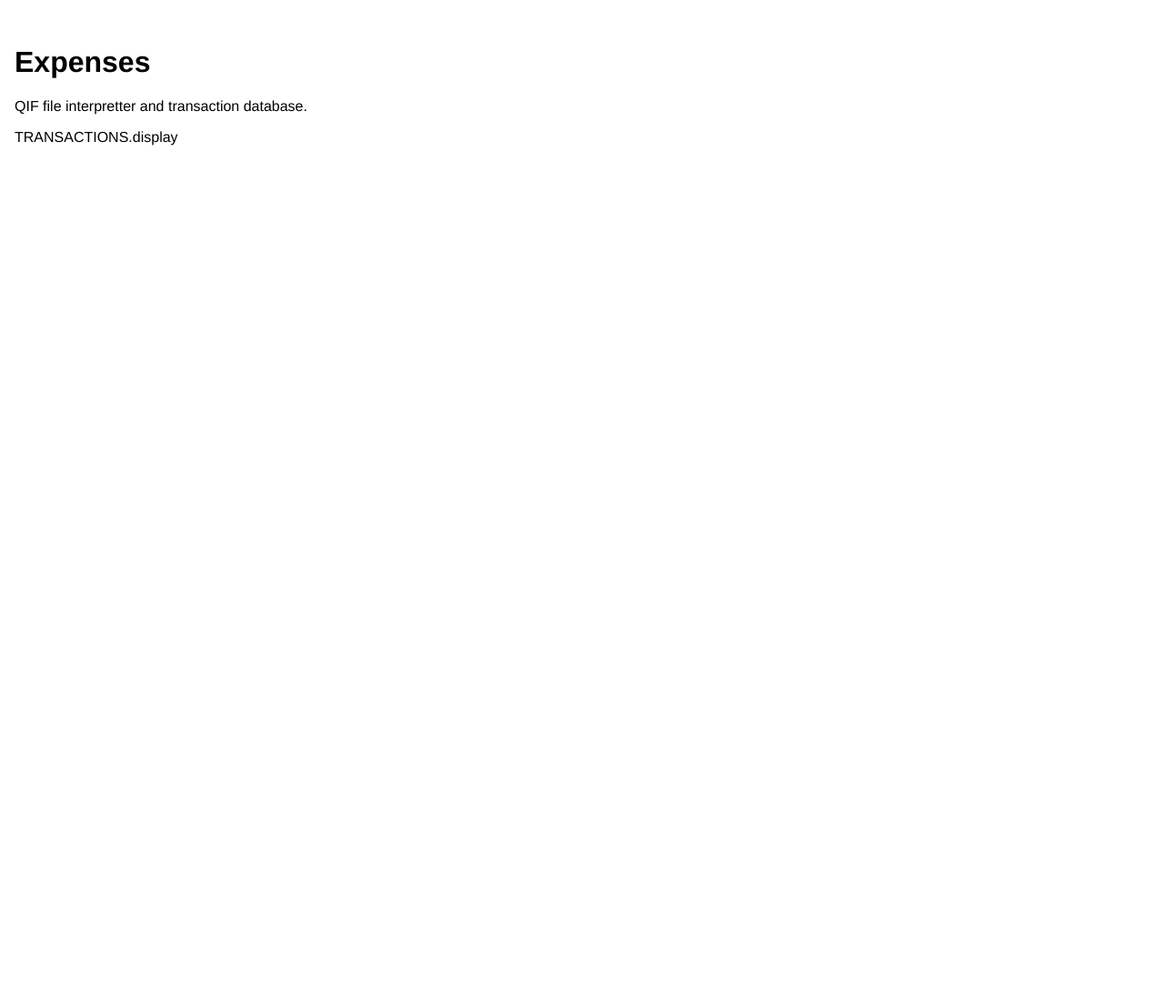
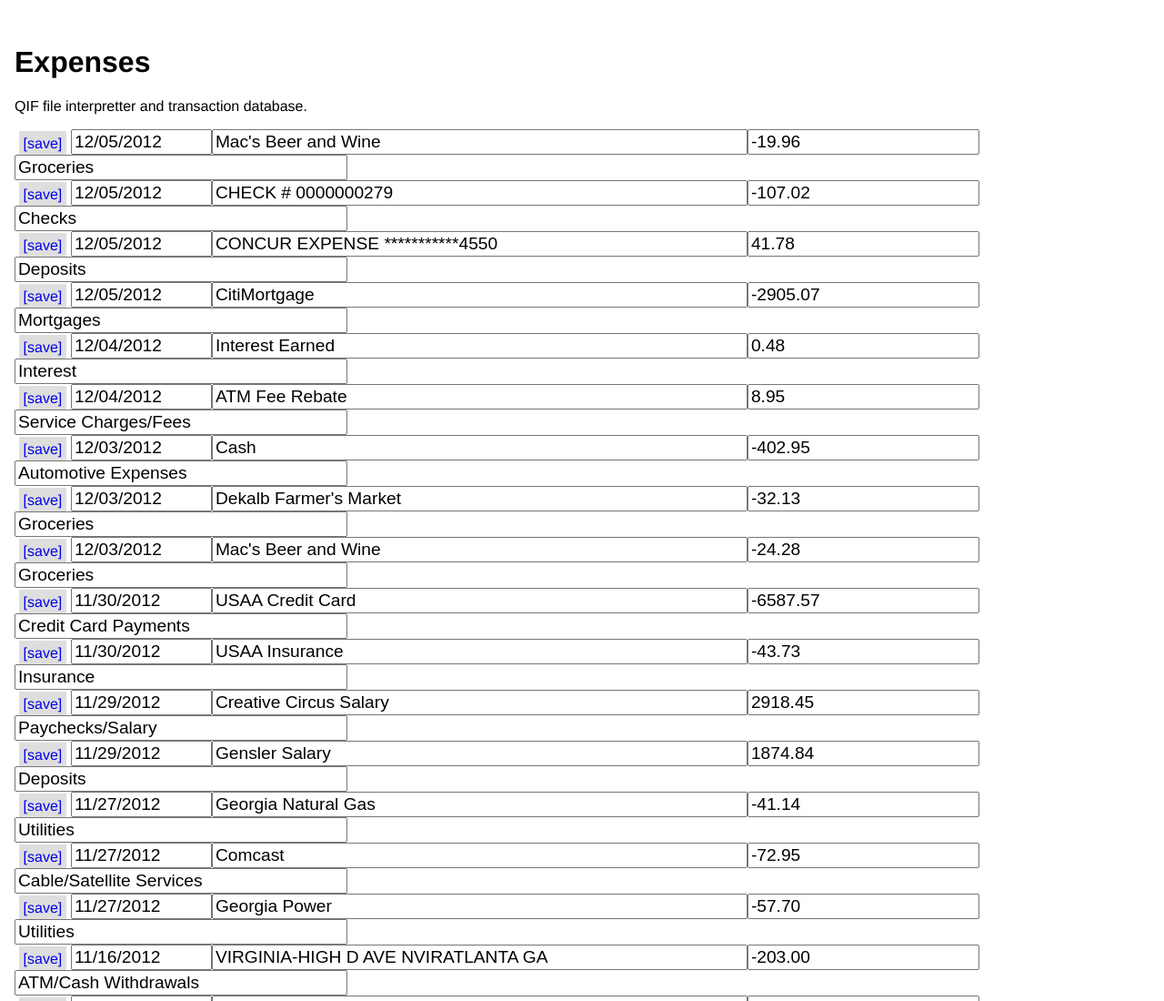
Before and after one commit to caltemose/expenses, a website: page production/app/index.html in a window 1280 px wide. Shown: the top 1100 px of the page at 91% size. Before the commit the page ends 800 px from the top, so only its background shows below. Drawn offline with nearby package versions, Linux system fonts and the light colour scheme; files that its build step writes are made by us from their sources.

Commit message:
building js modules

```diff
--- a/production/app/scripts/main.js
+++ b/production/app/scripts/main.js
@@ -33,26 +33,47 @@
 TRANSACTIONS.ui = (function() {
 	'use strict';
 
-	//private vars & methods
-	var $container;
+    // [ private properties ]
+	var containerId, $container;
 
+    // [ private methods ]
 	function draw() {
-		$container.html("TRANSACTIONS.display");
+		var records = TRANSACTIONS.model.getRecords(),
+			record,
+			i;
+		//@TODO remove existing ul.records
+		$container.html('<ul class="records"></ul>');
+		for(i=0;i<records.length;i++) {
+			$('#' + containerId + ' ul.records').append( getRecordHtml(records[i]) );
+		}
 	}
 
-	//public interface
+	function getRecordHtml(record) {
+		//date,amount,payee,category
+		var html = '<li>';
+		html += '<a class="save-button" href="#">[save]</a>';
+		html += '<input type="text" size="11" maxlength="10" name="date" value="' + record.date + '" />';
+		html += '<input type="text" size="50" maxlength="255" name="payee" value="' + record.payee + '" />';
+		html += '<input type="number" size="11" maxlength="12" name="amount" value="' + record.amount + '" />';
+		html += '<input type="text" size="30" maxlength="64" name="category" data-id="category id" value="' + record.category + '" />';
+		html += '</li>';
+		return html;
+	}
+
+    // [ public methods ]
 	return {
-		init: function(element){
-			$container = element;
+		init: function(elementId){
+			containerId = elementId;
+			$container = $('#' + containerId);
 			draw();
-		}
-	}
+		},
+	};
 }());
 
 $(function(){
 	$.getJSON("qif.json", function(data){
 		TRANSACTIONS.model.init();
 		TRANSACTIONS.model.setRecords(data.records);
-		TRANSACTIONS.ui.init($('#transactions'));
+		TRANSACTIONS.ui.init('transactions');
 	});
 });
--- a/production/app/styles/main.scss
+++ b/production/app/styles/main.scss
@@ -1,6 +1,34 @@
 /* Will be compiled down to a single stylesheet with your sass files */
+
+* { -moz-box-sizing: border-box; -webkit-box-sizing: border-box; box-sizing: border-box; }
 
 body {
 	font-family: Helvetica, Arial, sans-serif;
 	margin: 1em;
 }
+
+ul {
+	list-style: none;
+	margin-left: 0;
+	padding-left: 0;
+}
+
+li {
+	margin-left: 0;
+	padding-left: 0;
+}
+
+.transactions a {
+	text-decoration: none;
+}
+.transactions input {
+	font-size: 1.2em;
+}
+.transactions .save-button {
+	padding: .3em;
+	margin: .3em;
+	background: #dedede;
+}
+.transactions .save-button.unsaved {
+	background: #eebcca;
+}
```
